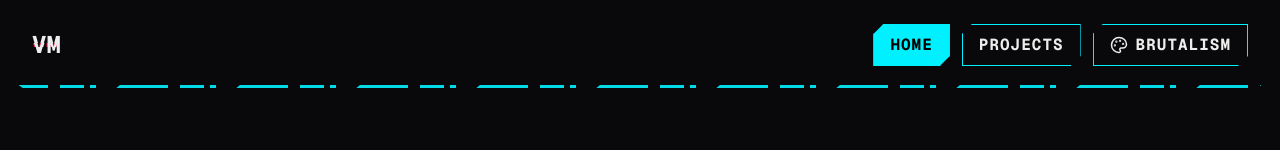
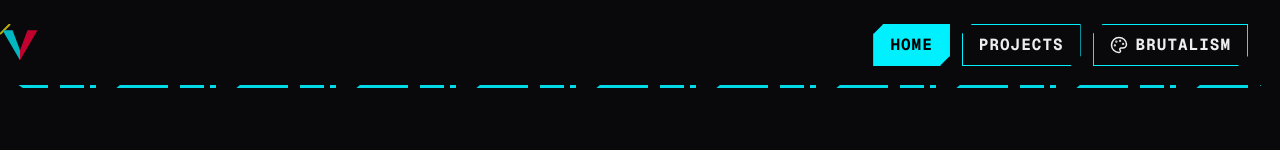
Before and after one commit to valmtv/portfolio, a Next.js app: page / in a window 1280 px wide. Both pictures are taken after a click on the button "CYBERPUNK". Shown: the top 150 px of the page. Built offline with nearby package versions, Linux system fonts and the light colour scheme.

Commit message:
Apply Icon for Cyberpunk

```diff
--- a/src/components/layout/navbar.tsx
+++ b/src/components/layout/navbar.tsx
@@ -1,6 +1,7 @@
 "use client"
 
 import Link from "next/link"
+import Image from "next/image"
 import { usePathname } from "next/navigation"
 import { useTheme } from "contexts/theme-context"
 import { type ThemeType } from "lib/themes"
@@ -50,17 +51,22 @@ export function Navbar() {
       {isCyberpunk && <div className="cyberpunk-nav-decoration" />}
 
       <div className="max-w-7xl mx-auto flex items-center justify-between gap-4 px-4 md:px-8 relative z-10">
-        <Link
-          href="/"
-          className={cn(
-            classes.heading,
-            "text-xl md:text-2xl flex-shrink-0 text-theme-foreground",
-            isCyberpunk && "cyberpunk-text"
-          )}
-          data-text="VM"
-        >
-          VM
-        </Link>
+        {/* Feels interesting brings more attention I hope*/}
+        {isCyberpunk ? (
+          <Link href="/">
+            <Image
+              src="/favicon-cyberpunk.svg"
+              width={40}
+              height={40}
+              alt="VM"
+              className="absolute top-0 left-0 animate-pulse-slow opacity-75"
+            />
+          </Link>
+        ) : (
+          <Link href="/" className={cn(classes.heading, "text-xl md:text-2xl text-theme-foreground")}>
+            VM
+          </Link>
+        )}
 
         {/* Desktop nav */}
         <div className="hidden lg:flex items-center gap-3">
```
